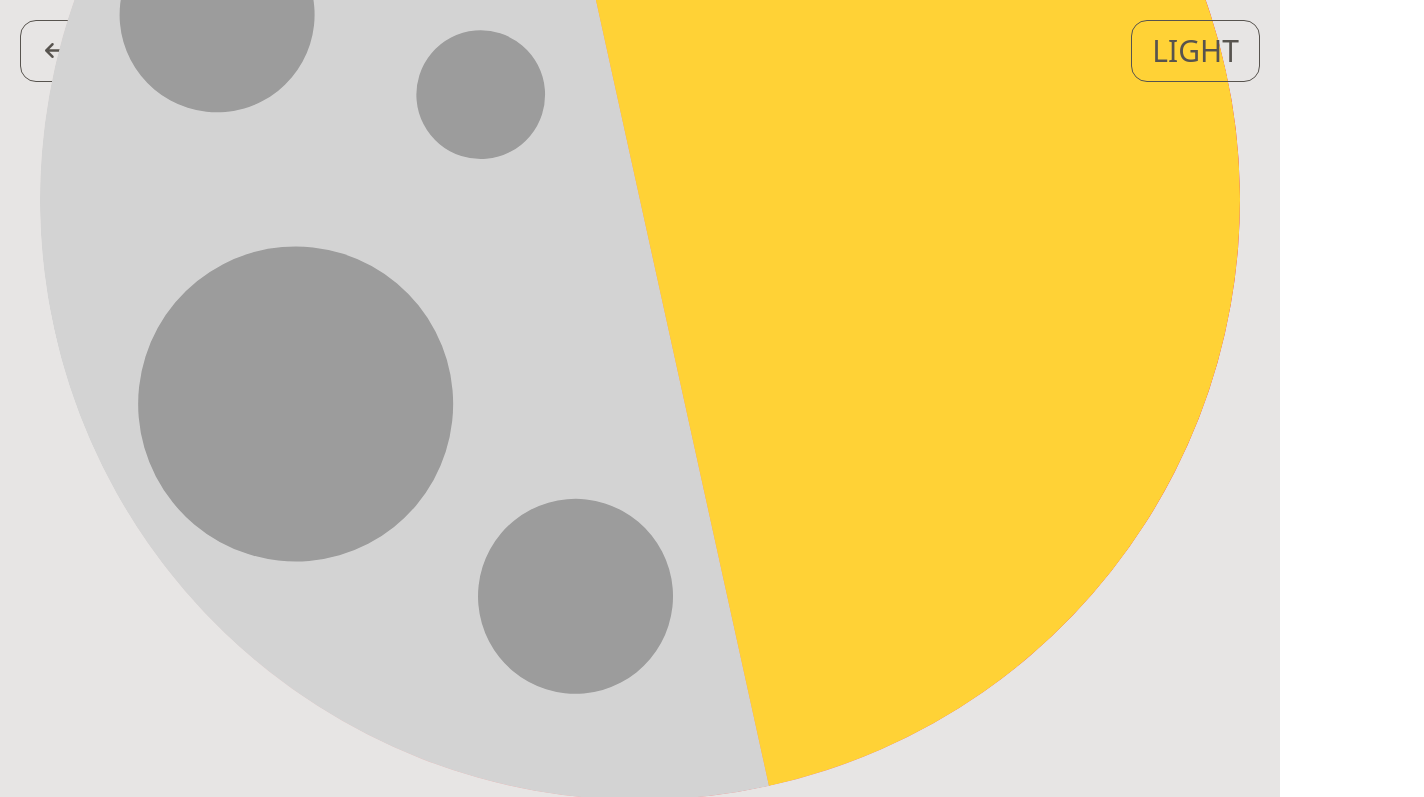
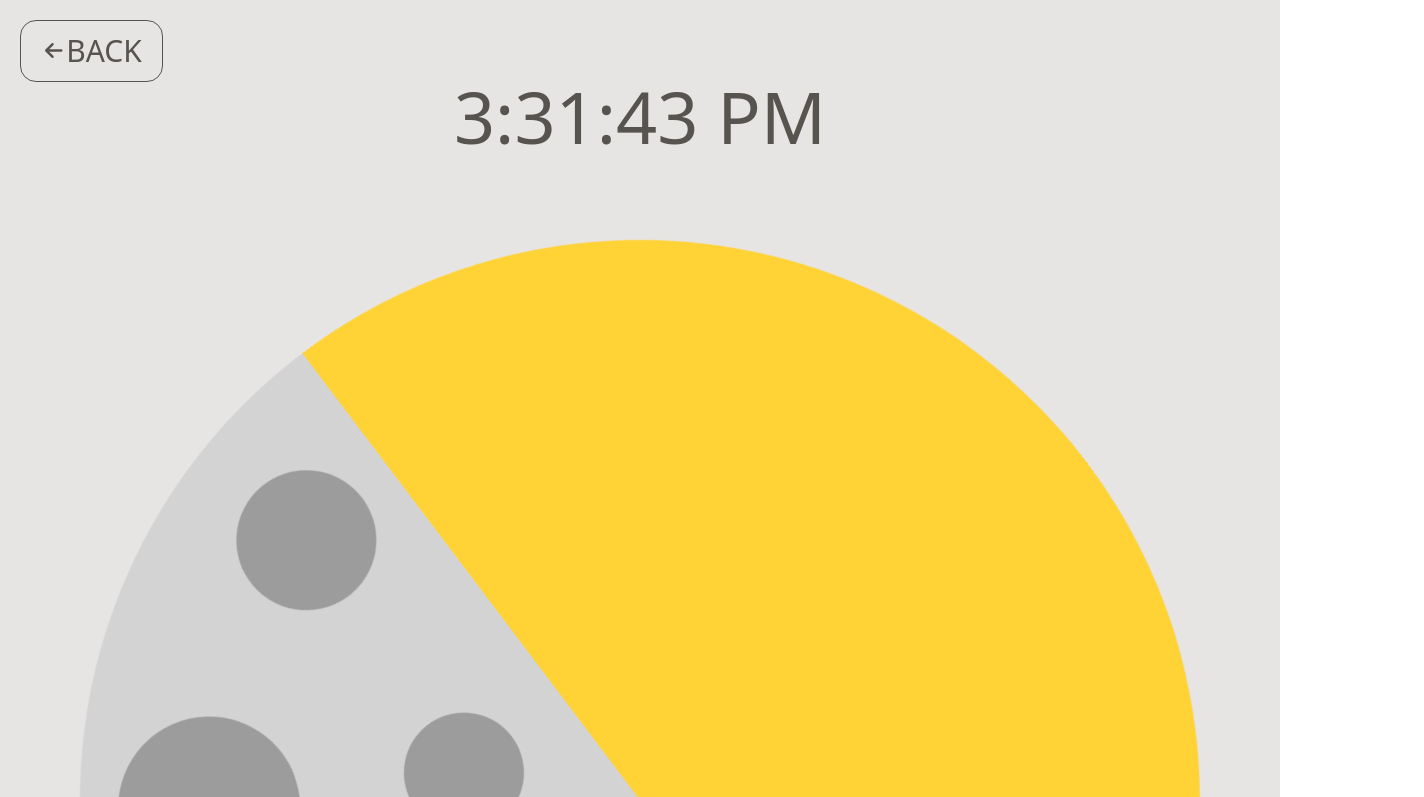
Before and after one commit to 5stenosi/Utilities, a website with bundled scripts: page dist/sundial.html in a window 1280 px wide. Shown: the top 797 px of the page, 1424 px wide, since content can reach past the window. Built offline with nearby package versions, Linux system fonts and the light colour scheme.

Commit message:
Finita l'implementazione base di sundial

```diff
--- a/TODO.txt
+++ b/TODO.txt
@@ -27,3 +27,4 @@ Z -
 
 Aggiustare il comportamento dei beads in abacus.js
 Aggiustare notes.html per il numero di caratteri massimo/righe massime
+Creare un vettoriale per sundial.html
--- a/dist/darkmode.js
+++ b/dist/darkmode.js
@@ -19,10 +19,15 @@ function updateCellColors(isDark) {
 }
 
 // Funzione per cambiare il tema e salvare lo stato nel localStorage
-function toggleTheme() {
+export function toggleTheme() {
     document.documentElement.classList.toggle('dark');
     const isDark = document.documentElement.classList.contains('dark');
-    localStorage.setItem('theme', isDark ? 'dark' : 'light');
+
+    // Non salvare il tema nel localStorage se siamo su sundial.html
+    if (!window.location.pathname.endsWith('sundial.html')) {
+        localStorage.setItem('theme', isDark ? 'dark' : 'light');
+    }
+
     document.getElementById('change-theme').textContent = isDark ? 'DARK' : 'LIGHT';
 
     // Aggiorna il colore delle celle in base al tema
@@ -78,8 +83,10 @@ function initializeTheme() {
     }
 }
 
-// Event listener per il bottone di cambio tema
-document.getElementById('change-theme').addEventListener('click', toggleTheme);
+// Aggiungi l'event listener per il bottone di cambio tema solo se non siamo su sundial.html
+if (!window.location.pathname.endsWith('sundial.html')) {
+    document.getElementById('change-theme').addEventListener('click', toggleTheme);
+}
 
 // Applica il tema salvato prima che la pagina venga renderizzata
 (function () {
--- a/dist/sundial.html
+++ b/dist/sundial.html
@@ -16,26 +16,24 @@
 <body class="relative select-none overflow-hidden">
 
     <div id="wrapper"
-        class="bg-stone-200 dark:bg-neutral-900 flex justify-center items-center h-screen flex-col duration-1000">
+        class="bg-stone-200 dark:bg-neutral-900 flex justify-end items-center h-screen flex-col duration-1000">
+
         <!-- BACK -->
         <a href="index.html">
             <button id="back"
-                class="absolute *:hover:-translate-x-2 top-5 left-5 border px-5 py-3 rounded-2xl border-stone-600 dark:border-neutral-700 text-stone-600 dark:text-white text-3xl hover:bg-stone-400 dark:hover:bg-neutral-500 duration-1000">
+                class="absolute top-5 left-5 border px-5 py-3 rounded-2xl border-stone-600 dark:border-neutral-700 text-stone-600 dark:text-white text-3xl hover:bg-stone-400 dark:hover:bg-neutral-500 duration-1000">
                 <i
                     class="fa-solid fa-arrow-left text-stone-600 dark:text-white text-xl translate-x-1 -translate-y-1 duration-1000"></i>
                 BACK
             </button>
         </a>
 
+        <!-- TIME -->
+        <h1 id="time" class="absolute text-stone-600 dark:text-white text-7xl top-64 sm:top-60 md:top-48 lg:top-32 xl:top-20 transition-all duration-1000"></h1>
+
         <!-- SUN/MOON -->
         <img src="assets/Sphere.svg" id="sphere"
-            class="bg-gradient-to-b from-red-500 rounded-full size-[25rem] sm:size-[30rem] md:size-[40rem] lg:size-[60rem] xl:size-[75rem] absolute bottom-0">
-
-        <!-- CHANGE THEME -->
-        <button id="change-theme"
-            class="absolute top-5 right-5 border px-5 py-3 rounded-2xl border-stone-600 dark:border-neutral-700 text-stone-600 dark:text-white text-3xl hover:bg-stone-400 dark:hover:bg-neutral-500 duration-1000">
-            DARK
-        </button>
+            class="size-[25rem] sm:size-[30rem] md:size-[40rem] lg:size-[60rem] xl:size-[70rem] absolute -bottom-[12.5rem] sm:-bottom-[15rem] md:-bottom-[20rem] lg:-bottom-[30rem] xl:-bottom-[35rem] transition-all duration-1000">
     </div>
 
     <script type="module" src="sundial.js"></script>
--- a/dist/sundial.js
+++ b/dist/sundial.js
@@ -1,23 +1,43 @@
-function rotateSphere() {
-    const sphere = document.getElementById('sphere');
-    if (!sphere) {
-        console.error('Element with id "sphere" not found.');
-        return;
-    }
+import { toggleTheme } from './darkmode.js';
 
-    function updateRotation() {
+document.addEventListener('DOMContentLoaded', () => {
+    // Funzione per aggiornare la rotazione della sfera in base all'ora attuale
+    function updateSundialRotation() {
+        const sphere = document.getElementById('sphere');
+        const timeDisplay = document.getElementById('time');
+
+        // Ottenere l'ora corrente
         const now = new Date();
         const hours = now.getHours();
         const minutes = now.getMinutes();
-        const totalMinutes = hours * 60 + minutes;
+        const seconds = now.getSeconds();
 
-        // Calcola l'angolo di rotazione da 0° (mezzogiorno) a 180° (mezzanotte)
-        const angle = (totalMinutes / (24 * 60)) * 120;
-        sphere.style.transform = `rotate(${angle}deg)`;
+        // Converti l'orario in gradi di rotazione
+        const degrees = ((hours % 24) + (minutes / 60) + (seconds / 3600) - 12) * 15;
+
+        // Applica la rotazione all'elemento con id "sphere"
+        sphere.style.transform = `rotate(${degrees}deg)`;
+
+        // Controlla l'angolazione e imposta il tema di conseguenza
+        if (degrees > 90 && degrees < 180) {
+            if (!document.documentElement.classList.contains('dark')) {
+                toggleTheme();
+            }
+        } else {
+            if (document.documentElement.classList.contains('dark')) {
+                toggleTheme();
+            }
+        }
+
+        // Aggiorna l'elemento h1 con l'ora corrente
+        timeDisplay.textContent = now.toLocaleTimeString();
     }
 
-    updateRotation();
-    setInterval(updateRotation, 60000); // Aggiorna ogni minuto
-}
+    // Aggiorna la rotazione della sfera ogni 100 millisecondi
+    setInterval(updateSundialRotation, 1000);
 
-rotateSphere();
+    // Aggiorna la rotazione immediatamente al caricamento della pagina
+    updateSundialRotation();
+
+    console.log(now.toLocaleTimeString());
+});
```
Also changed, not shown: dist/style.css.
